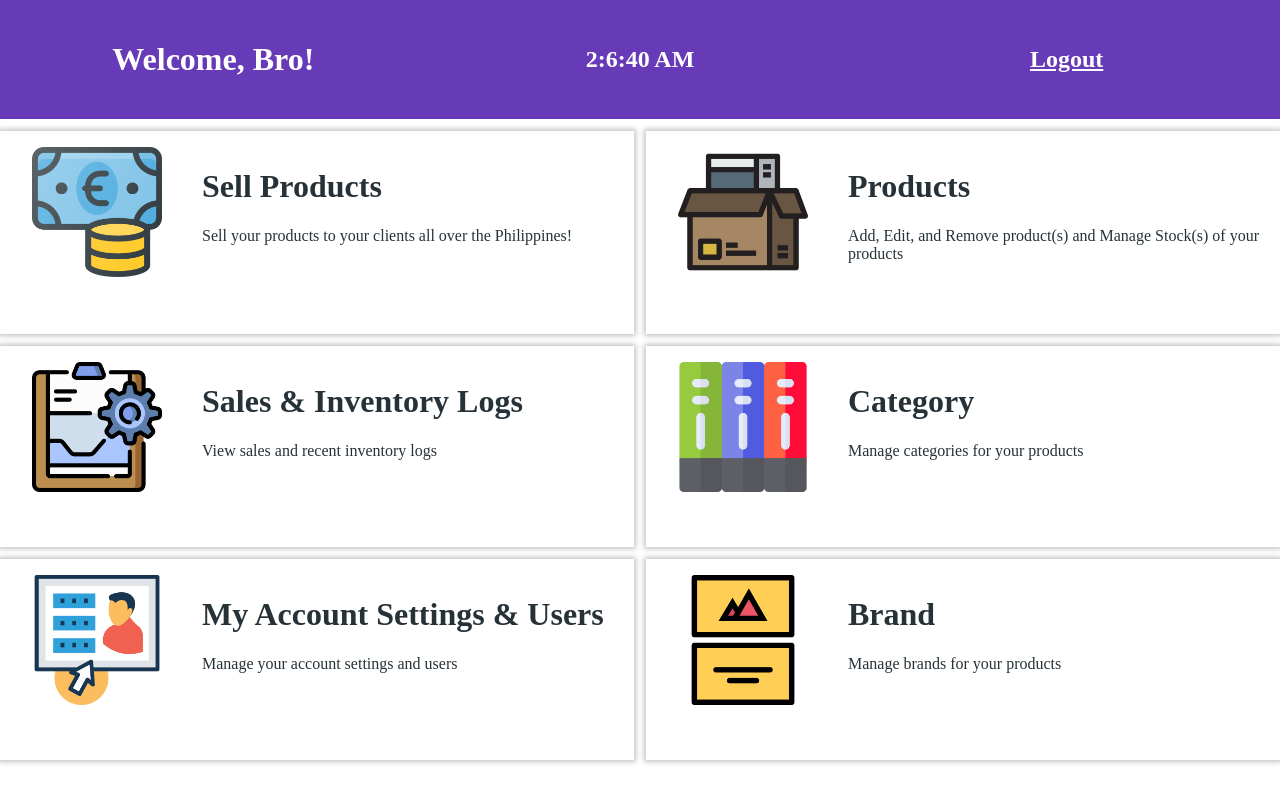
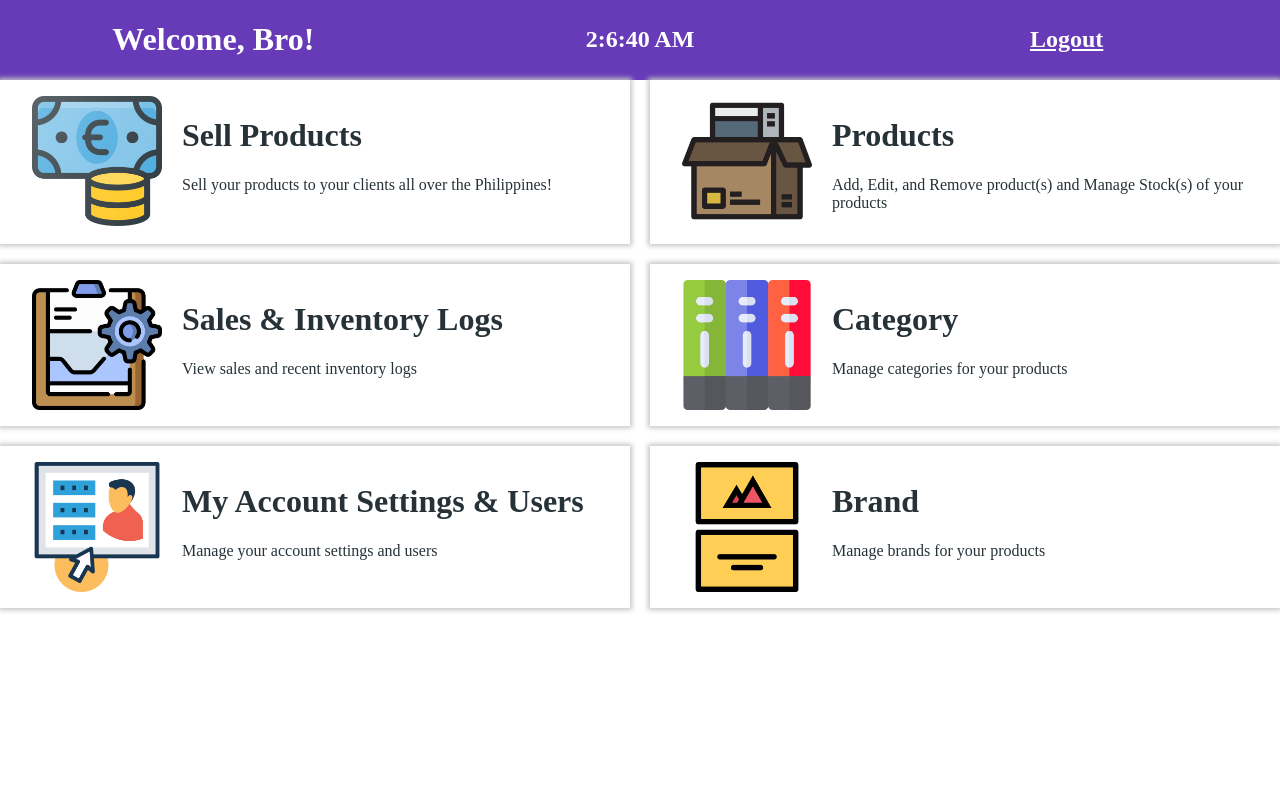
Before and after one commit to jonathanfrancisco/Inventory-Management-System, a PHP site: page /home.php in a window 1280 px wide. Run offline with PHP 8.4, Linux system fonts and the light colour scheme.

Commit message:
refactor

```diff
--- a/assets/style.css
+++ b/assets/style.css
@@ -21,6 +21,10 @@
     align-items: center;
     background: #673AB7;
     color: #fff;
+}
+
+body {
+    margin: 0;
 }
 
 /******************
@@ -66,29 +70,28 @@
     HOME / DASHBOARD
 ************************/
 .home {
-    display: grid;
-    grid-auto-rows: auto-fill;
-    grid-template-columns: repeat(4, 1fr);
-    grid-gap: .75em;
     min-height: 95vh;
-    margin: 0;
 }
 
-.home__tile {
-    grid-column: span 2;
+.home__dashboard {
+    display: grid;
+    grid-template-columns: repeat(2, 1fr);
+    grid-gap: 20px;
+}
+
+.home__dashboard__tile {
     padding: 1em;
     padding-left: 2em;
     box-shadow: 0px 0px 5px 2px #c5c5c5;
     display: grid;
     grid-template-columns: 150px 1fr;
-    grid-gap: 20px;
     background: #fff;
     color: #263238;
     text-decoration: none;
 }
 
 
-.home__tile:hover {
+.home__dashboard__tile:hover {
     transform: scale(1.05);
     transition: all 0.3s ease-out;
     cursor: pointer;
@@ -96,7 +99,7 @@
     color: #fff;
 }
 
-.home__tile img {
+.home__dashboard__tile img {
     width: 100%;
     max-width: 130px;
 }
--- a/home.php
+++ b/home.php
@@ -15,49 +15,52 @@
         <a href="logout.php"><h2>Logout</h2></a>
     </div>
 
-    <a href="pos.php" class="home__tile">
+    <div class="home__dashboard">
+        <a href="pos.php" class="home__dashboard__tile">
             <img src="assets/images/sell.png">
-        <div class="home__tile__description">
+            <div class="home__dashboard__tile__description">
                 <h1>Sell Products</h1>
                 <p>Sell your products to your clients all over the Philippines!</p>
             </div>
         </a>
 
-   <a href="products.php" class="home__tile">
+        <a href="products.php" class="home__dashboard__tile">
             <img src="assets/images/products.png">
-        <div class="home__tile__description">
+            <div class="home__dashboard__tile__description">
                 <h1>Products</h1>
                 <p>Add, Edit, and Remove product(s) and Manage Stock(s) of your products</p>
             </div>
         </a>
-    <a href="sales-inventory.php" class="home__tile">
+        <a href="sales-inventory.php" class="home__dashboard__tile">
             <img src="assets/images/logs.png">
-        <div class="home__tile__description">
+            <div class="home__dashboard__tile__description">
                 <h1>Sales & Inventory Logs</h1>
                 <p>View sales and recent inventory logs</p>
             </div>
         </a>
-    <a href="category.php" class="home__tile">
+        <a href="category.php" class="home__dashboard__tile">
             <img src="assets/images/category.png">
-        <div class="home__tile__description">
+            <div class="home__dashboard__tile__description">
                 <h1>Category</h1>
                 <p>Manage categories for your products</p>
             </div>
         </a>
-    <a href="settings-users.php" class="home__tile">
+        <a href="settings-users.php" class="home__dashboard__tile">
             <img src="assets/images/users.png">
-        <div class="home__tile__description">
+            <div class="home__dashboard__tile__description">
                 <h1>My Account Settings & Users</h1>
                 <p>Manage your account settings and users</p>
             </div>
         </a>
-    <a href="brand.php" class="home__tile">
+        <a href="brand.php" class="home__dashboard__tile">
             <img src="assets/images/brand.png">
-        <div class="home__tile__description">
+            <div class="home__dashboard__tile__description">
                 <h1>Brand</h1>
                 <p>Manage brands for your products</p>
             </div>
         </a>
+    </div>
+
     <script src="assets/app.js"></script>
 </body>
 </html>
```
Lines whose indentation alone changed are shown as unchanged.
